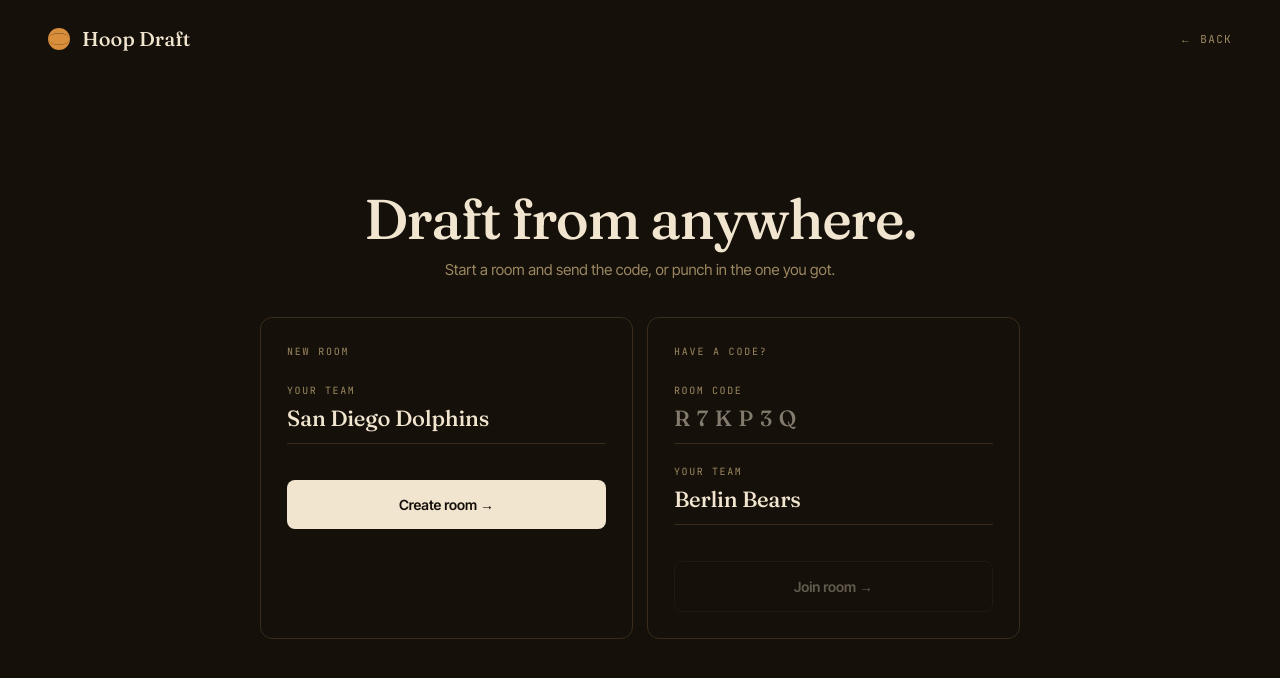
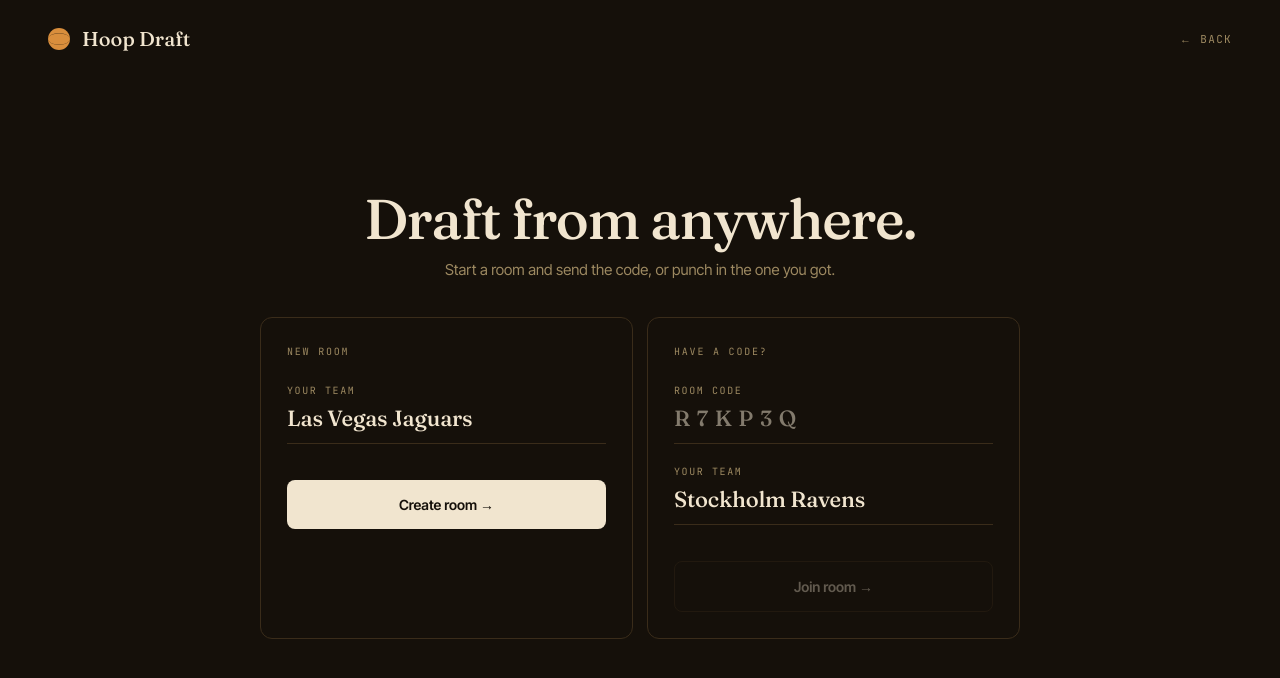
Before and after one commit to F1nal04/hoop-drft, a Next.js app: page /lobby in a window 1280 px wide. Shown: the top 678 px of the page. Built offline with nearby package versions, Linux system fonts and the light colour scheme.

Commit message:
Roll random team names in lobby defaults

```diff
--- a/app/lobby/page.tsx
+++ b/app/lobby/page.tsx
@@ -5,6 +5,7 @@ import { useRouter } from "next/navigation"
 import { useEffect, useState } from "react"
 import { readConfig } from "@/lib/hd-config"
 import { MONEY_BUDGET, buildMoneyPool, loadHDPools } from "@/lib/hd-data"
+import { rollTeamNames } from "@/lib/hd-names"
 import { clearError, createRoom, joinRoom, leaveRoom, startDraft, useRemoteRoom } from "@/lib/hd-remote"
 
 const ORANGE_INDICES = new Set([1, 4])
@@ -26,8 +27,12 @@ export default function LobbyPage() {
   useEffect(() => {
     clearError() // don't resurface a stale error from a previous visit
     const cfg = readConfig()
-    setHostName(cfg.t1)
-    setJoinName(cfg.t2)
+    // Fresh fake-NBA names each visit; custom names saved in /options pass
+    // through. Ephemeral — these go into the room over the socket, not back
+    // into the saved config.
+    const [t1, t2] = rollTeamNames(cfg.t1, cfg.t2)
+    setHostName(t1)
+    setJoinName(t2)
     setRecap(
       `${DATASET_LABEL[cfg.dataset]} · ${cfg.mode === "snake" ? "Snake · 10 picks each" : `Money · 5 picks · $${MONEY_BUDGET}M cap`}`,
     )
```
